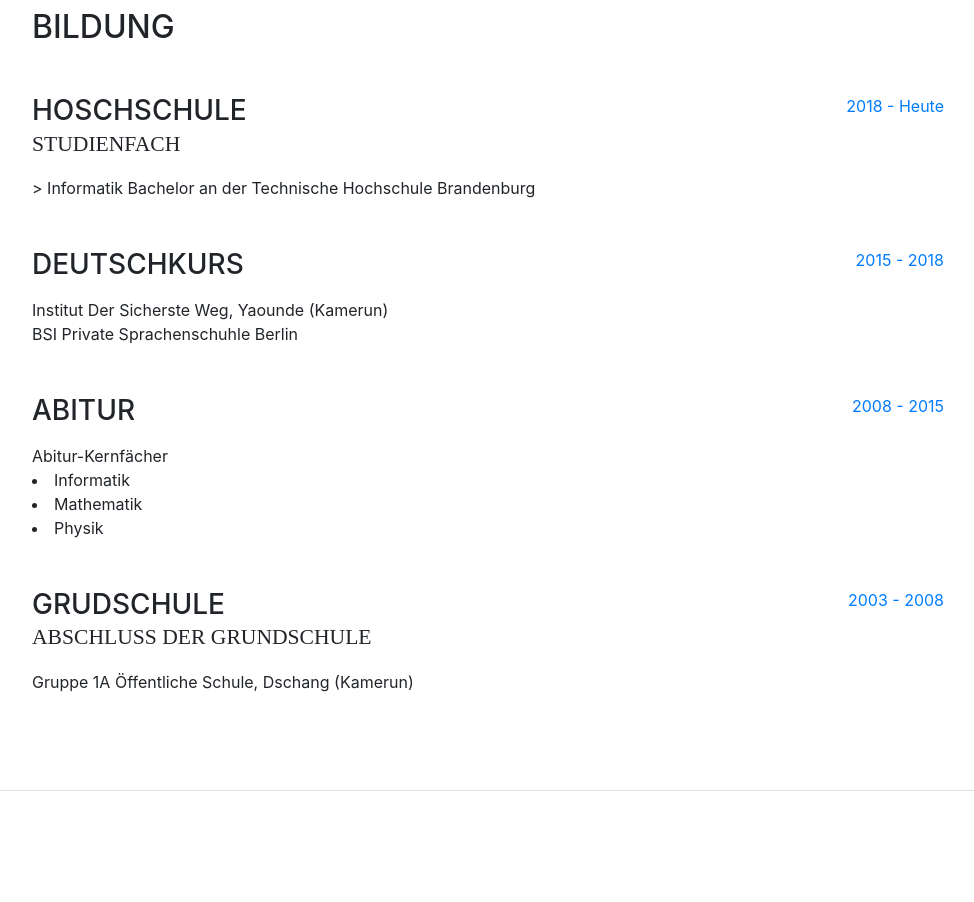
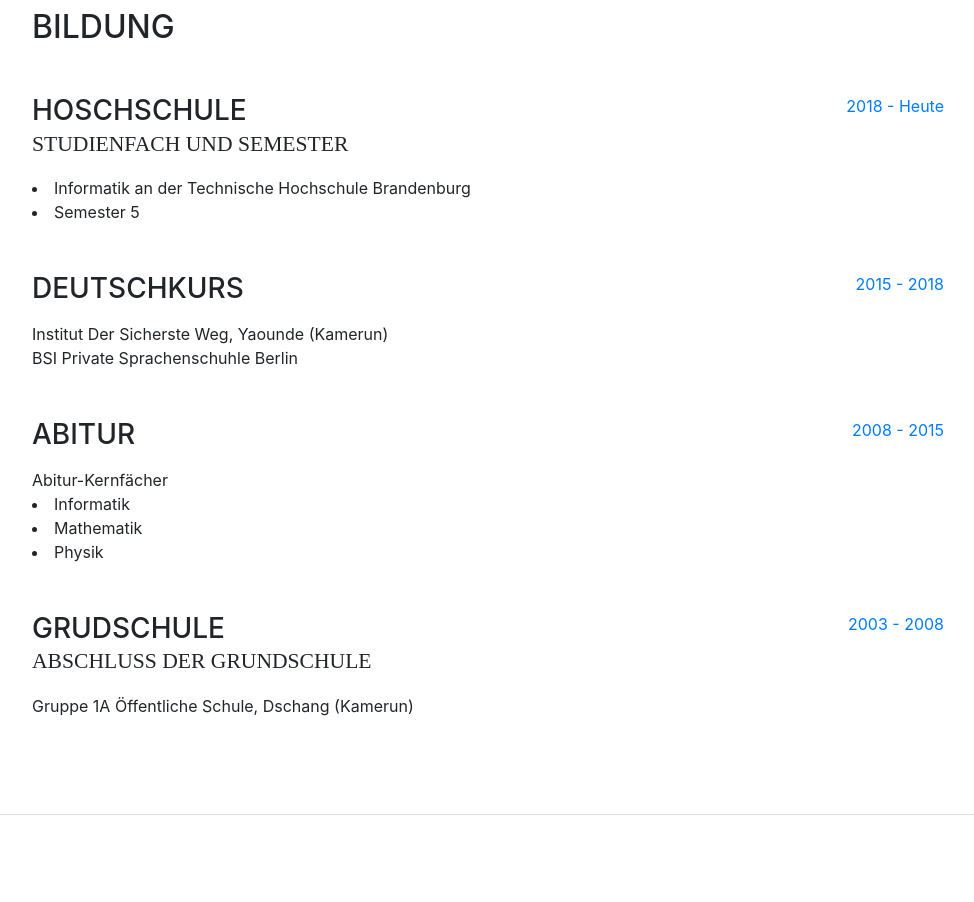
Before and after one commit to Melick237/myCV, a website with bundled scripts: page index.html in a window 1280 px wide. Shown: the part 1640-2542 px from the top of the page, without its empty margins (288-1262 px from the left). Built offline with nearby package versions, Linux system fonts and the light colour scheme; a web font is replaced by a local one.

Commit message:
Semester

```diff
--- a/index.html
+++ b/index.html
@@ -125,11 +125,13 @@
           <div class="resume-item d-flex flex-column flex-md-row mb-5">
             <div class="resume-content mr-auto">
               <h3 class="mb-0">Hoschschule</h3>
-              <div class="subheading mb-3">Studienfach</div>
-              <div>
-                > Informatik Bachelor an der Technische Hochschule Brandenburg
-                <br/>
-              </div>
+              <div class="subheading mb-3">Studienfach und Semester</div>
+              <li>
+                <i class="fa-li fa fa-check"></i>
+                Informatik an der Technische Hochschule Brandenburg </li>
+              <li>
+                <i class="fa-li fa fa-check"></i>
+                Semester 5 </li>
             </div>
             <div class="resume-date text-md-right">
               <span class="text-primary">2018 - Heute</span>
```
